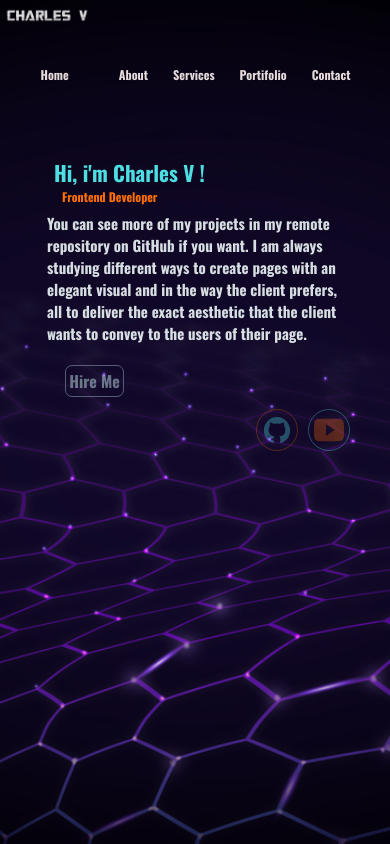
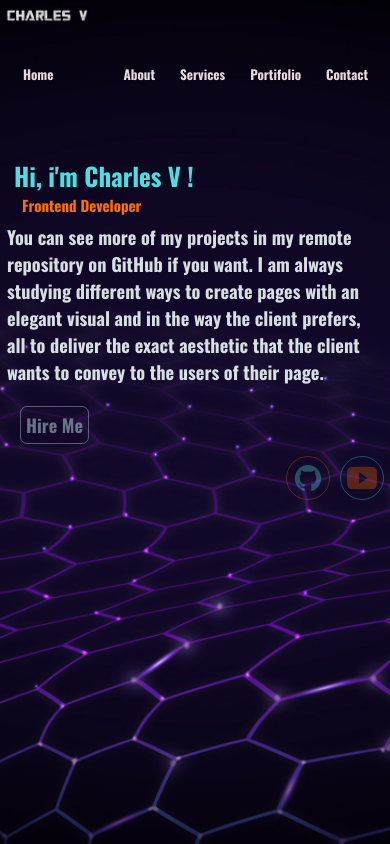
Before and after one commit to EGLthales/Practice-3---Game, a plain HTML site: page index.html in a window 390 px wide. Drawn offline with nearby package versions, Linux system fonts and the light colour scheme.

Commit message:
responsive update

```diff
--- a/style.css
+++ b/style.css
@@ -210,6 +210,70 @@ body{
 /*======================================================================*/
 
 /*MOBILE 2*/
+@media (min-width: 375px){
+
+/*CONTAINER CHARLES LOGO*/
+
+/*CONTAINER HOME |          ABOUT   SERVICES   PORTIFOLIE   CONTACT*/
+.container ul li a{
+    font-size: 13.2px;
+}
+.container #About{
+    padding-left: 70px;
+}
+
+/*CONTAINER TEXTO HOME*/
+.text1{
+    width: 380px;
+}
+
+.text1 h1{
+    font-size: 25px;
+}
+
+.text1 h2{
+    font-size: 15px;
+}
+
+.text1 h3{
+    font-size: 18.3px;
+}
+
+/*CONTAINER LINK HIRE ME*/
+#link a{
+    font-size: 18px;
+    padding: 5px;
+}
+
+
+/*CONTAINER GIT HUB E YOUTUBE LINK*/
+#social a{
+    padding: 6px;
+}
+
+#git{
+    margin-left: 251px;
+}
+
+/*CONTAINER TEXTO ABOUT*/
+.context2{
+    width: 340px;
+}
+
+.text2 h3{
+    font-size: 1em;
+}
+
+
+
+
+
+
+}
+
+/*======================================================================*/
+
+/*MOBILE 3*/
 @media (min-width: 428px){
 
 
@@ -220,7 +284,7 @@ body{
         font-size: 15px;
     }
     .container #About{
-        padding-left: 30px;
+        padding-left: 75px;
     }
     .container #Services{
         padding-left: 35px;
@@ -249,7 +313,6 @@ body{
 
 .text1 h3{
     margin-top: 8px;
-    font-size: 18px;
 }
 
 
@@ -267,9 +330,6 @@ body{
 
 }
 
-#git{
-    margin-left: 251px;
-}
 
 /*CONTAINER TEXTO ABOUT*/
 .context2{
@@ -294,7 +354,7 @@ body{
 
 /*======================================================================*/
 
-/*MOBILE 3*/
+/*MOBILE 4*/
 @media (min-width: 518px){
 
 
```
